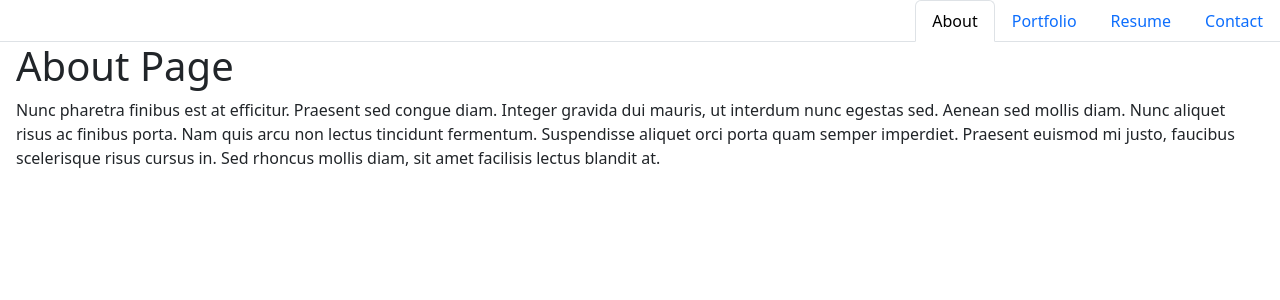
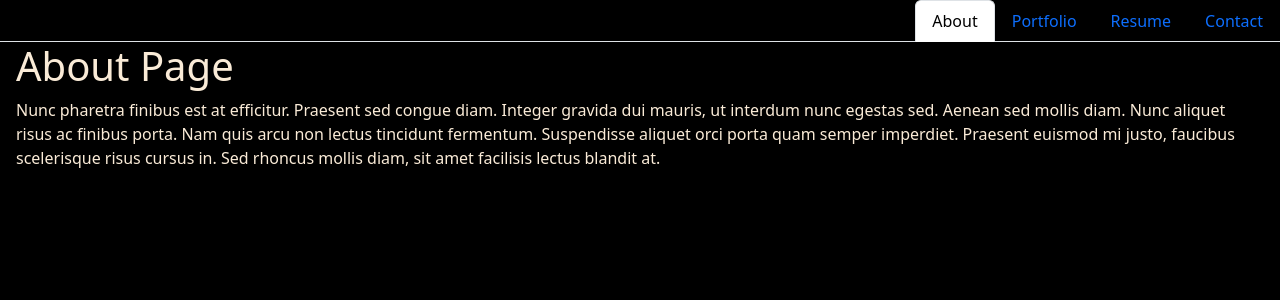
Before and after one commit to tyler273/react-portfolio-tjw, a React (Vite) app: page / in a window 1280 px wide. Shown: the top 300 px of the page. Built offline with nearby package versions, Linux system fonts and the light colour scheme.

Commit message:
Updated background and font color

```diff
--- a/src/index.css
+++ b/src/index.css
@@ -5,8 +5,9 @@
   font-size: 16px;
 }
 body {
-  background-color: white;
+  background-color: black;
   width: 100%;
+  color: antiquewhite;
 }
 
 .project-list {
```
